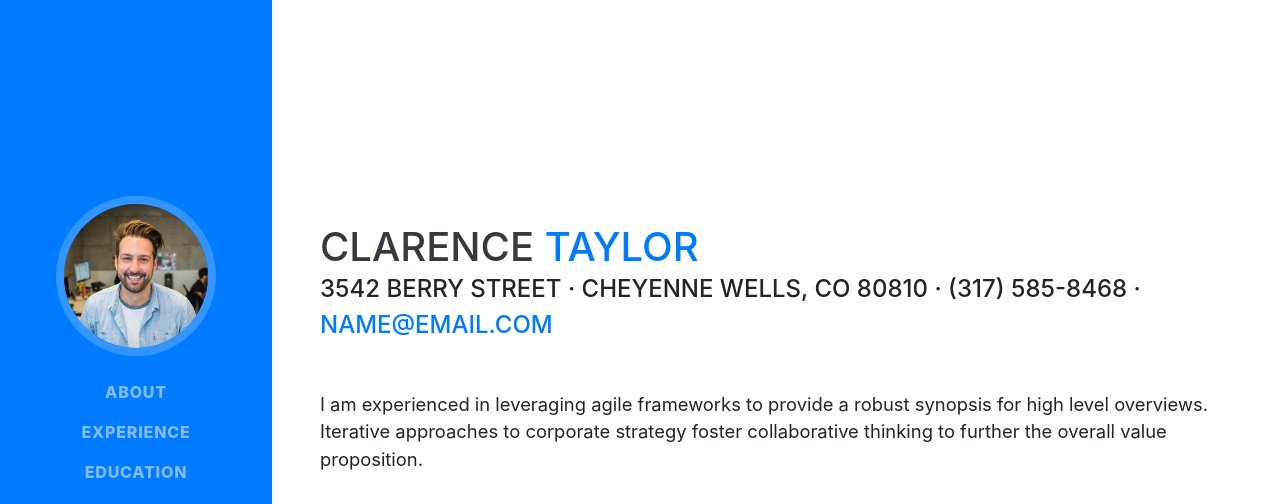
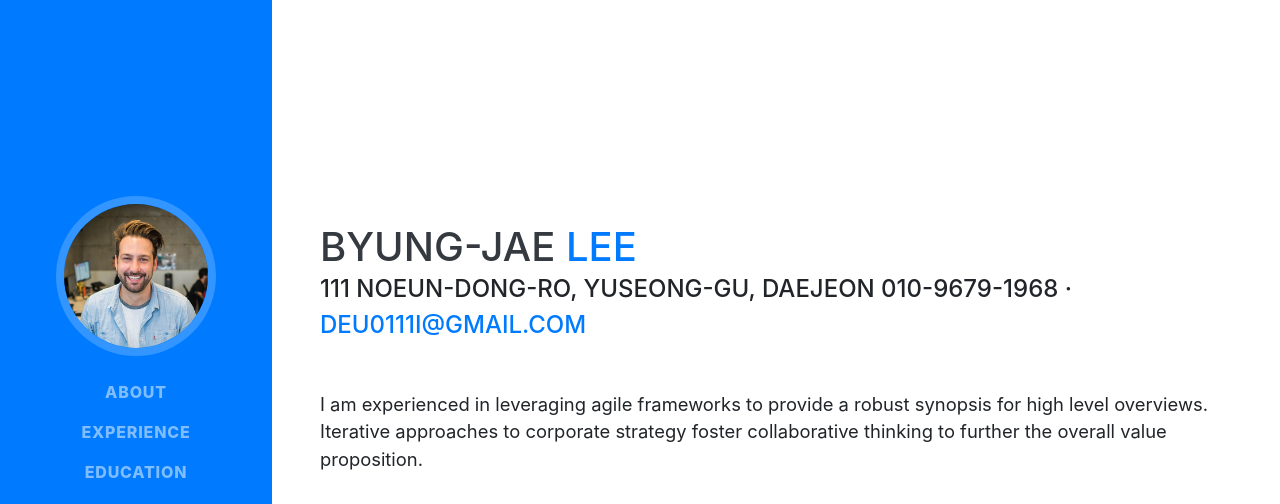
Before and after one commit to deu0111i/deu0111i.github.io, a website with bundled scripts: page index.html in a window 1280 px wide. Shown: the top 504 px of the page. Built offline with nearby package versions, Linux system fonts and the light colour scheme; a web font is replaced by a local one.

Commit message:
second commit

```diff
--- a/index.html
+++ b/index.html
@@ -27,7 +27,7 @@
 
   <nav class="navbar navbar-expand-lg navbar-dark bg-primary fixed-top" id="sideNav">
     <a class="navbar-brand js-scroll-trigger" href="#page-top">
-      <span class="d-block d-lg-none">Clarence Taylor</span>
+      <span class="d-block d-lg-none">Byungjae Lee</span>
       <span class="d-none d-lg-block">
         <img class="img-fluid img-profile rounded-circle mx-auto mb-2" src="img/profile.jpg" alt="">
       </span>
@@ -63,11 +63,11 @@
 
     <section class="resume-section p-3 p-lg-5 d-flex align-items-center" id="about">
       <div class="w-100">
-        <h1 class="mb-0">Clarence
-          <span class="text-primary">Taylor</span>
+        <h1 class="mb-0">Byung-Jae
+          <span class="text-primary">Lee</span>
         </h1>
-        <div class="subheading mb-5">3542 Berry Street · Cheyenne Wells, CO 80810 · (317) 585-8468 ·
-          <a href="mailto:name@email.com">name@email.com</a>
+        <div class="subheading mb-5">111 Noeun-dong-ro, Yuseong-gu, Daejeon 010-9679-1968 ·
+          <a href="mailto:name@email.com">deu0111i@gmail.com</a>
         </div>
         <p class="lead mb-5">I am experienced in leveraging agile frameworks to provide a robust synopsis for high level overviews. Iterative approaches to corporate strategy foster collaborative thinking to further the overall value proposition.</p>
         <div class="social-icons">
```
